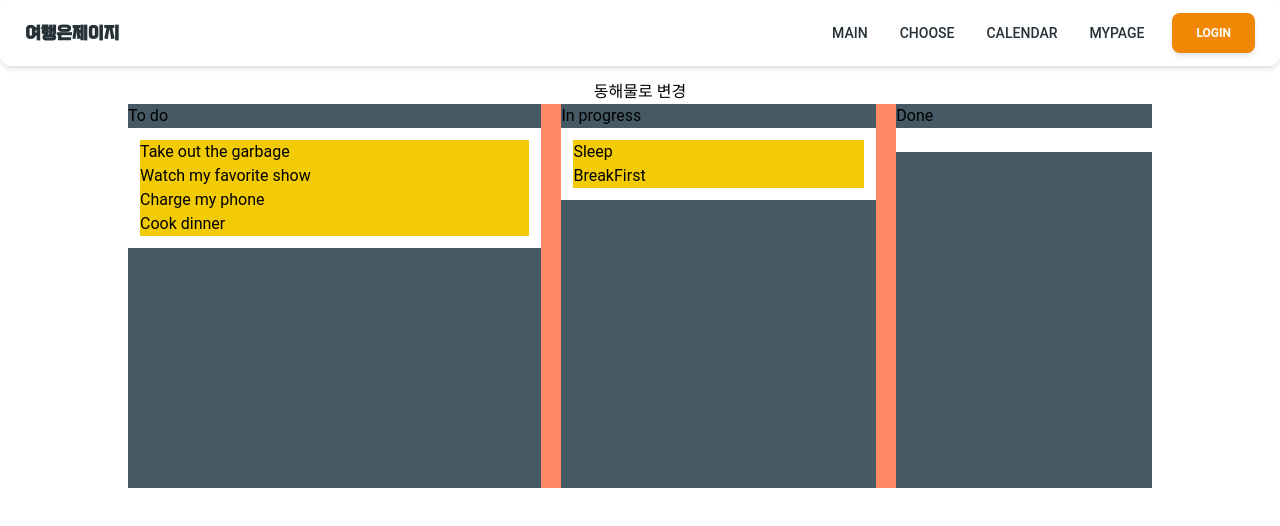
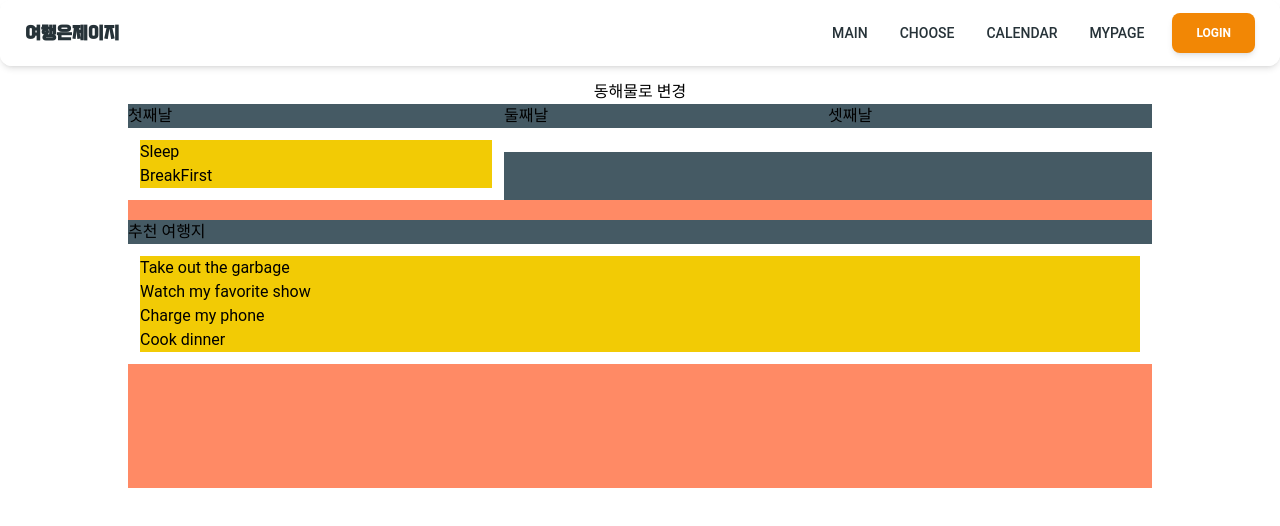
Before and after one commit to LikeFireAndSky/binglebingle, a Next.js app: page /choose/place in a window 1280 px wide. Shown: the top 526 px of the page. Built offline with nearby package versions, Linux system fonts and the light colour scheme; no server answers.

Commit message:
feat : 드래그 드롭 창 구현 끝

```diff
--- a/components/Choose/WorkBench/WorkBench.Column.tsx
+++ b/components/Choose/WorkBench/WorkBench.Column.tsx
@@ -1,7 +1,7 @@
 'use client';
 
 import React from 'react';
-import { DragDropContext, Droppable, Draggable } from '@hello-pangea/dnd';
+import { Droppable, Draggable } from '@hello-pangea/dnd';
 import { TaskType, ColumnType } from './WorkBench.type';
 
 type Props = {
--- a/components/Choose/WorkBench/WorkBench.data.ts
+++ b/components/Choose/WorkBench/WorkBench.data.ts
@@ -11,21 +11,26 @@ const initialData = {
 	columns: {
 		'column-1': {
 			id: 'column-1',
-			title: 'To do',
+			title: '추천 여행지',
 			taskIds: ['task-1', 'task-2', 'task-3', 'task-4'],
 		},
 		'column-2': {
 			id: 'column-2',
-			title: 'In progress',
+			title: '첫째날',
 			taskIds: ['task-5', 'task-6'],
 		},
 		'column-3': {
 			id: 'column-3',
-			title: 'Done',
+			title: '둘째날',
+			taskIds: [],
+		},
+		'column-4': {
+			id: 'column-4',
+			title: '셋째날',
 			taskIds: [],
 		},
 	},
-	columnOrder: ['column-1', 'column-2', 'column-3'],
+	columnOrder: ['column-1', 'column-2', 'column-3', 'column-4'],
 };
 
 export default initialData;
--- a/components/Choose/WorkBench/WorkBench.tsx
+++ b/components/Choose/WorkBench/WorkBench.tsx
@@ -1,7 +1,7 @@
 'use client';
 
 import React from 'react';
-import { DragDropContext, Draggable, Droppable } from '@hello-pangea/dnd';
+import { DragDropContext, DropResult } from '@hello-pangea/dnd';
 import initialData from './WorkBench.data';
 import { TypeKeyofColumn, TypeKeyofTask } from './WorkBench.type';
 import WorkBenchColumn from './WorkBench.Column';
@@ -9,8 +9,9 @@ import WorkBenchColumn from './WorkBench.Column';
 const WorkBench = () => {
 	const [data, setData] = React.useState(initialData);
 
-	const onDragEnd = (result: any) => {
-		const { destination, source } = result;
+	const onDragEnd = (result: DropResult) => {
+		const { destination, source, reason, draggableId, type, mode, combine } =
+			result;
 
 		// If user tries to drop in an unknown destination
 		if (!destination) return null;
@@ -24,6 +25,7 @@ const WorkBench = () => {
 
 		// If the user drops within the same column but in a different position
 		const sourceColumn = data.columns[source.droppableId as TypeKeyofColumn];
+
 		const destinationColumn =
 			data.columns[destination.droppableId as TypeKeyofColumn];
 
@@ -33,7 +35,7 @@ const WorkBench = () => {
 			newTaskIds.splice(destination.index, 0, removed);
 
 			const newColumn = {
-				...sourceColumn,
+				...destinationColumn,
 				taskIds: newTaskIds,
 			};
 
@@ -48,7 +50,10 @@ const WorkBench = () => {
 			return null;
 		}
 
+		// If the user moves from one column to another
+
 		const sourceTaskIds = Array.from(sourceColumn.taskIds);
+		console.log('sourceTaskIds', sourceTaskIds);
 		const [removed] = sourceTaskIds.splice(source.index, 1);
 		const newSourceColumn = {
 			...sourceColumn,
@@ -56,6 +61,7 @@ const WorkBench = () => {
 		};
 
 		const destinationTaskIds = Array.from(destinationColumn.taskIds);
+		console.log('변경 전destinationTaskIds', destinationTaskIds);
 		destinationTaskIds.splice(destination.index, 0, removed);
 		const newDestinationColumn = {
 			...destinationColumn,
@@ -71,14 +77,31 @@ const WorkBench = () => {
 			},
 		};
 		setData(newState);
-
-		// If the user moves from one column to another
 	};
 
+	const ondragstart = () => {
+		console.log('drag start');
+	};
+
+	const ondragbefore = () => {
+		console.log('drag before');
+	};
+
+	const firstDataColumn = data.columns[data.columnOrder[0] as TypeKeyofColumn];
+	const firstDataColumnTasks = firstDataColumn.taskIds.map((taskId) => {
+		const task = data.tasks[taskId as TypeKeyofTask];
+		return task;
+	});
+
 	return (
-		<DragDropContext onDragEnd={onDragEnd}>
-			<div className="w-full bg-deep-orange-300 h-96 grid gird-flow-row md:grid-flow-col gap-5">
-				{data.columnOrder.map((columnId) => {
+		<DragDropContext
+			onDragEnd={onDragEnd}
+			onDragStart={ondragstart}
+			onBeforeDragStart={ondragbefore}
+		>
+			<div className="w-full bg-deep-orange-300 h-96 flex flex-col md:grid-flow-col gap-5">
+				<div className="w-full grid grid-flow-col">
+					{data.columnOrder.slice(1).map((columnId) => {
 						const column = data.columns[columnId as TypeKeyofColumn];
 						const tasks = column.taskIds.map((taskId) => {
 							const task = data.tasks[taskId as TypeKeyofTask];
@@ -89,6 +112,13 @@ const WorkBench = () => {
 						);
 					})}
 				</div>
+				<div className="w-full h-full bg-deep-orange-300">
+					<WorkBenchColumn
+						column={firstDataColumn}
+						tasks={firstDataColumnTasks}
+					/>
+				</div>
+			</div>
 		</DragDropContext>
 	);
 };
--- a/components/Choose/WorkBench/WorkBench.type.ts
+++ b/components/Choose/WorkBench/WorkBench.type.ts
@@ -5,15 +5,9 @@ export type ColumnType = {
 };
 
 // column-1, column-2, column-3 중 하나만 할당 가능
-export type TypeKeyofColumn = 'column-1' | 'column-2' | 'column-3';
+export type TypeKeyofColumn = 'column-1';
 
-export type TypeKeyofTask =
-	| 'task-1'
-	| 'task-2'
-	| 'task-3'
-	| 'task-4'
-	| 'task-5'
-	| 'task-6';
+export type TypeKeyofTask = 'task-1';
 
 export type TaskType = {
 	id: number;
@@ -21,8 +15,14 @@ export type TaskType = {
 };
 
 // 제너릭의 KEY를 속성으로, 제너릭의 TYPE을 속성값의 타입을 ㅗ지정하는 새로운 타입을 반환
-export type TypeColumn = Record<TypeKeyofColumn, ColumnType>;
+export type TypeColumns = {
+	[key: string]: ColumnType;
+};
+
+export type TypeKeyofColumns = keyof TypeColumns;
+
+export type TypeColumn = Record<TypeKeyofColumn & TypeKeyofColumns, ColumnType>;
 
 export type TypeKeyofColumnType = keyof ColumnType;
 
-export type TasksType = Record<TypeKeyofTask, TaskType>;
+export type TasksType = Record<TypeKeyofColumns & TypeKeyofColumns, TaskType>;
```
Lines whose indentation alone changed are shown as unchanged.
